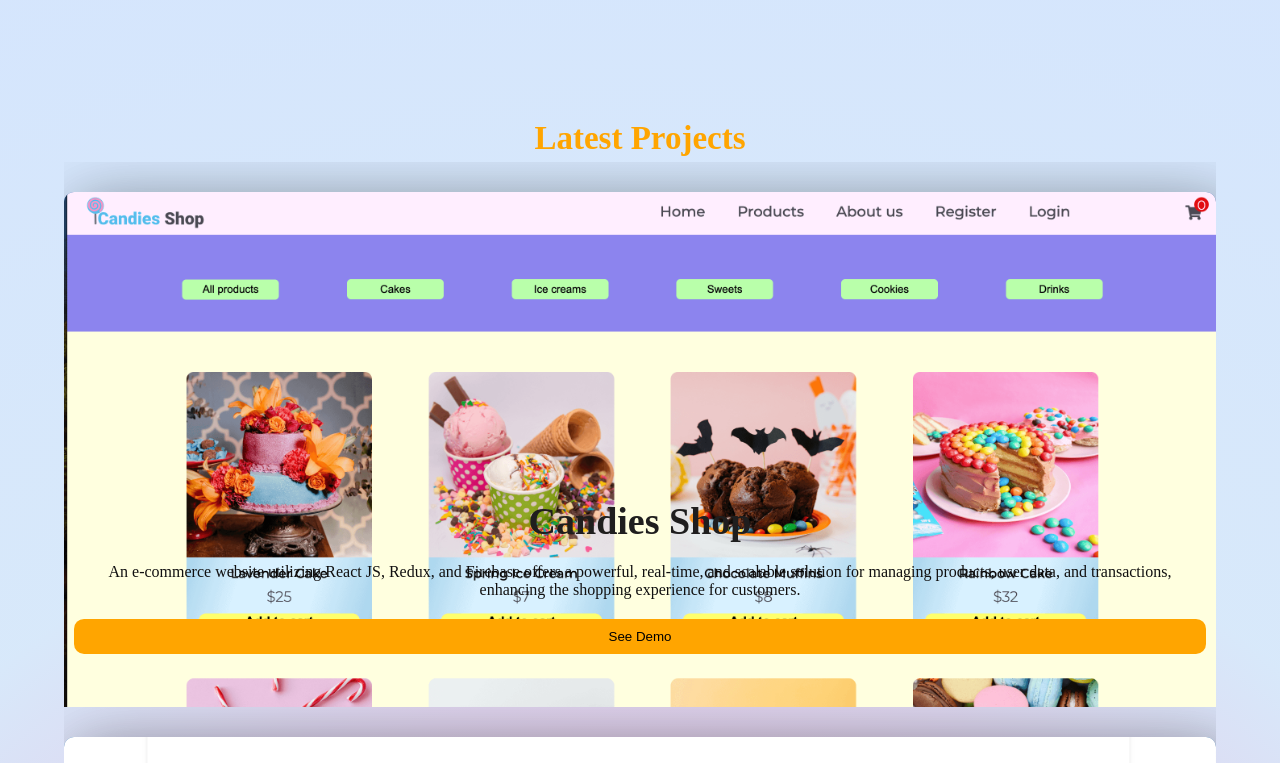
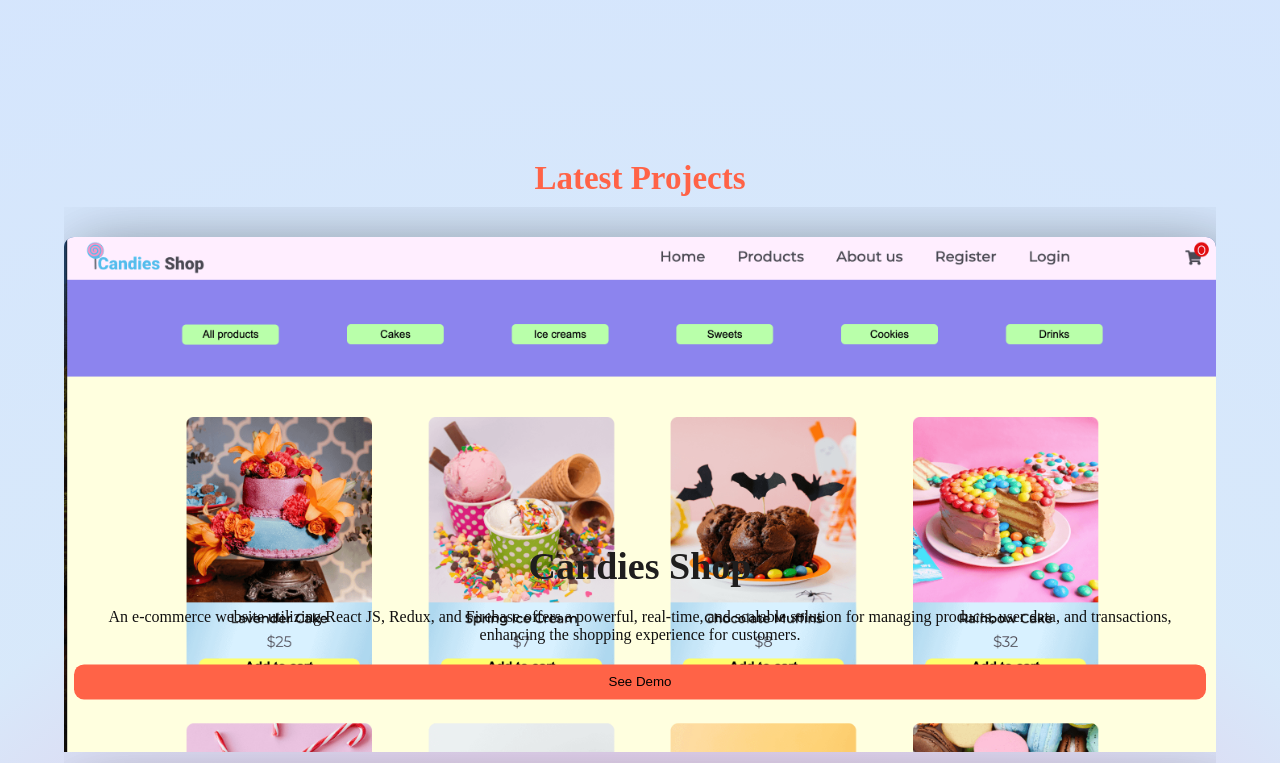
Before and after one commit to Ramilia3110/portfolio, a React (Vite) app: page / in a window 1280 px wide. Shown: the part 1568-2331 px from the top of the page. Built offline with nearby package versions, Linux system fonts and the light colour scheme.

Commit message:
add animation to progress bar

```diff
--- a/src/components/about/About.module.scss
+++ b/src/components/about/About.module.scss
@@ -19,7 +19,7 @@
     font-weight: bold;
     text-align: center;
     font-size: 4rem;
-    color: orange;
+    color: #ff6347;
 
     @media (max-width: 768px) {
       font-size: 2.5rem;
--- a/src/components/portfolio/Portfolio.jsx
+++ b/src/components/portfolio/Portfolio.jsx
@@ -2,12 +2,14 @@ import "./Portfolio.scss";
 import { projects } from "../../data/projects";
 import { Single } from "./single/Single";
 import { motion, useScroll, useSpring } from "framer-motion";
-import { useRef } from "react";
+import { useRef, useState, useEffect } from "react";
 
 const Portfolio = () => {
-  const ref = useRef();
+  const progressRef = useRef();
+  const portfolioRef = useRef();
+
   const { scrollYProgress } = useScroll({
-    target: ref,
+    target: portfolioRef,
     offset: ["end end", "start end"],
   });
   const scaleX = useSpring(scrollYProgress, {
@@ -15,9 +17,26 @@ const Portfolio = () => {
     damping: 25,
   });
 
+  const [isAtTop, setIsAtTop] = useState(false);
+
+  useEffect(() => {
+    const handleScroll = () => {
+      const progressTop = progressRef.current?.getBoundingClientRect().top || 0;
+      setIsAtTop(progressTop <= 0); // Check if `.progress` is at the top of the viewport
+    };
+
+    window.addEventListener("scroll", handleScroll);
+    return () => {
+      window.removeEventListener("scroll", handleScroll);
+    };
+  }, []);
+
   return (
-    <div className="portfolio" ref={ref}>
-      <div className="progress">
+    <div className="portfolio" ref={portfolioRef}>
+      <div
+        className={`progress ${isAtTop ? "scrolled" : ""}`}
+        ref={progressRef}
+      >
         <h1>Latest Projects</h1>
         <motion.div className="progressBar" style={{ scaleX }}></motion.div>
       </div>
--- a/src/components/portfolio/Portfolio.scss
+++ b/src/components/portfolio/Portfolio.scss
@@ -10,19 +10,29 @@
     position: sticky;
     top: 0;
     left: 0;
-    padding-top: 2rem; // Reduced padding for mobile
+    z-index: 10;
+    padding-top: 4rem;
     text-align: center;
     font-size: 3.5rem;
-    color: orange;
+    color: #ff6347;
+    background-color: transparent;
+    transition: background-color 0.3s ease, color 0.3s ease;
+    width: 50%;
+    margin: 0 auto;
+    border-radius: 10rem;
+
+    &.scrolled {
+      background-color: rgba(#3178c6, 0.5);
+      backdrop-filter: blur(15px);
+      -webkit-backdrop-filter: blur(10px);
+      box-shadow: 0 6px 40px rgba(0, 0, 0, 0.3);
+      color: white;
+    }
 
     @include mobile {
-      padding-top: 1rem; // Further reduced padding for mobile
       font-size: 2.2rem;
-    }
-
-    .progressBar {
-      height: 0.5rem;
-      background-color: white;
+      padding: 5rem 1rem 1rem;
+      width: 70%;
     }
   }
 
@@ -114,7 +124,7 @@
       }
 
       button {
-        background-color: orange;
+        background-color: #ff6347;
         border: none;
         border-radius: 1rem;
         padding: 1rem;
--- a/src/components/services/Services.module.scss
+++ b/src/components/services/Services.module.scss
@@ -17,7 +17,7 @@
     left: 0;
 
     font-size: 5rem;
-    color: orange;
+    color: #ff6347;
   }
 }
 
--- a/src/components/skills/Skills.module.scss
+++ b/src/components/skills/Skills.module.scss
@@ -105,7 +105,7 @@
     height: 100px;
     border-radius: 50%;
     background-image: conic-gradient(
-      rgba(#9232f9, 0.6),
+      rgba(#8aaff5, 0.6),
       rgba(#63acfa, 0.5),
       rgba(#69a2de, 0.7)
     );
```
